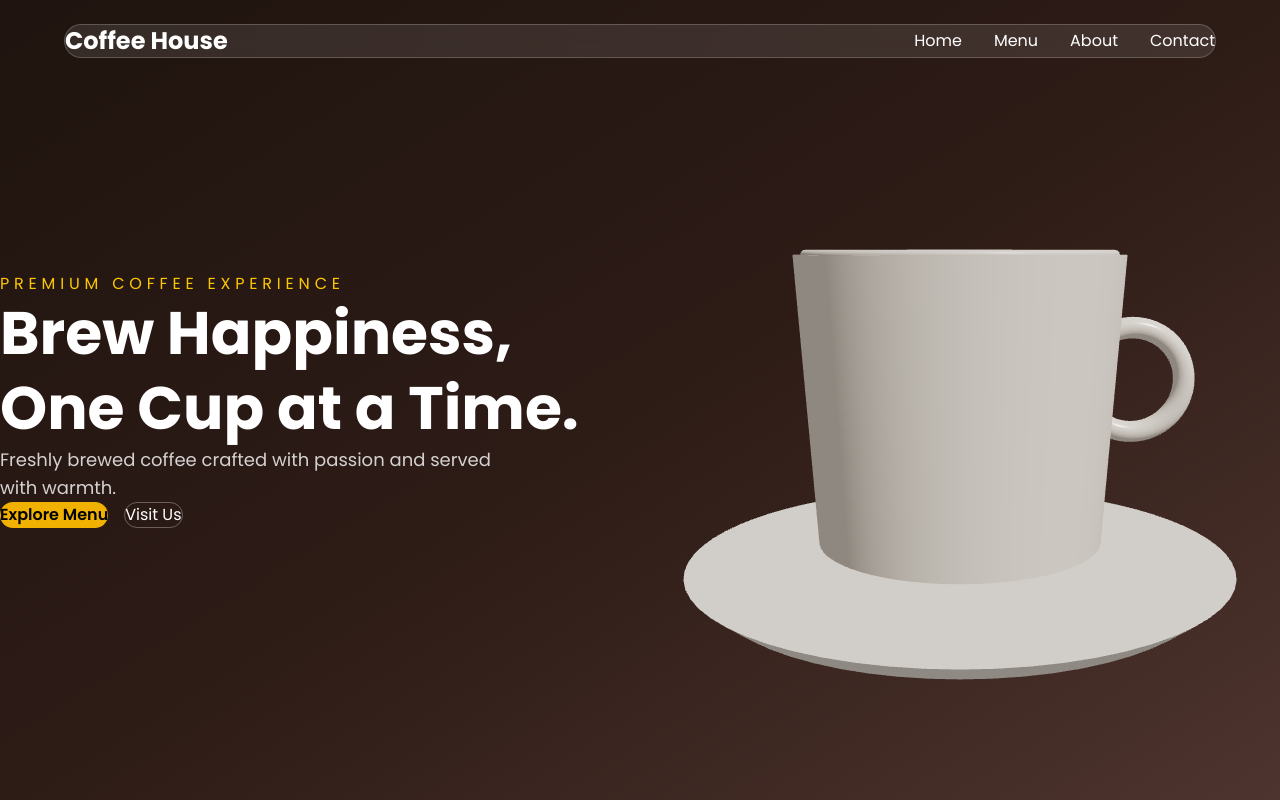
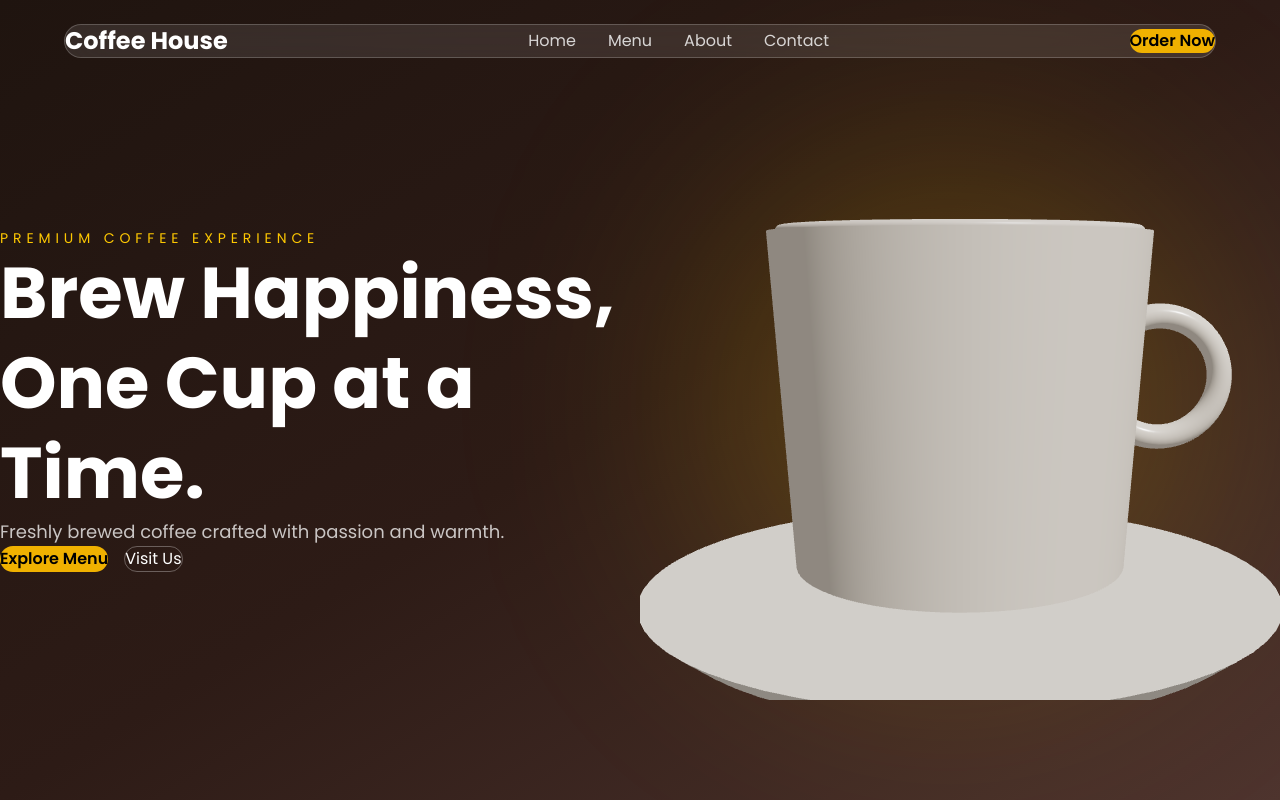
Before and after one commit to rpkoandacode/CoffeeHouse-by-RPK, a React (Vite) app in the folder client/: page / in a window 1280 px wide. Built offline with nearby package versions, Linux system fonts and the light colour scheme.

Commit message:
update nav bar and hero

```diff
--- a/client/src/components/Hero.jsx
+++ b/client/src/components/Hero.jsx
@@ -1,45 +1,47 @@
 import { Canvas } from '@react-three/fiber';
-import { Environment, OrbitControls } from '@react-three/drei';
 import CoffeeCup from './CoffeeCup';
 
 export default function Hero() {
   return (
-    <section className="relative h-screen bg-[#1f140f] overflow-hidden">
+    <section className="relative h-screen overflow-hidden bg-[#1f140f]">
       <div className="absolute inset-0 bg-gradient-to-br from-[#1f140f] via-[#2D1B16] to-[#4E342E]" />
+
+      {/* Glow */}
+      <div className="absolute right-20 top-1/2 -translate-y-1/2 w-[500px] h-[500px] rounded-full bg-yellow-400/20 blur-[120px]" />
 
       <div className="relative z-10 max-w-7xl mx-auto h-full grid md:grid-cols-2 items-center px-8">
         <div className="text-white">
-          <p className="text-yellow-400 uppercase tracking-[0.3em] mb-4">
+          <p className="text-yellow-400 uppercase tracking-[0.35em] mb-4 text-sm">
             Premium Coffee Experience
           </p>
 
-          <h1 className="text-6xl font-bold leading-tight mb-6">
+          <h1 className="text-6xl md:text-7xl font-bold leading-tight mb-6">
             Brew Happiness,
             <br />
             One Cup at a Time.
           </h1>
 
-          <p className="text-lg text-white/80 mb-8 max-w-lg">
-            Freshly brewed coffee crafted with passion and served with warmth.
+          <p className="text-lg text-white/75 max-w-lg mb-8">
+            Freshly brewed coffee crafted with passion and warmth.
           </p>
 
           <div className="flex gap-4">
-            <button className="bg-yellow-500 text-black px-6 py-3 rounded-full font-semibold hover:scale-105 transition">
+            <button className="bg-yellow-500 text-black px-7 py-3 rounded-full font-semibold">
               Explore Menu
             </button>
 
-            <button className="border border-white/30 px-6 py-3 rounded-full hover:bg-white/10 transition">
+            <button className="border border-white/30 px-7 py-3 rounded-full">
               Visit Us
             </button>
           </div>
         </div>
 
         <div className="h-[600px]">
-          <Canvas camera={{ position: [0, 0.3, 4], fov: 35 }}>
-  <ambientLight intensity={0.8} />
-  <directionalLight position={[3, 5, 4]} intensity={2} />
-  <CoffeeCup />
-</Canvas>
+          <Canvas camera={{ position: [0, 0.2, 3.8], fov: 32 }}>
+            <ambientLight intensity={0.8} />
+            <directionalLight position={[3, 5, 4]} intensity={2} />
+            <CoffeeCup />
+          </Canvas>
         </div>
       </div>
     </section>
--- a/client/src/components/Navbar.jsx
+++ b/client/src/components/Navbar.jsx
@@ -1,15 +1,19 @@
 export default function Navbar() {
   return (
     <nav className="fixed top-6 left-1/2 -translate-x-1/2 z-50 w-[90%] max-w-6xl">
-      <div className="backdrop-blur-md bg-white/10 border border-white/20 rounded-full px-8 py-4 flex justify-between items-center">
+      <div className="backdrop-blur-xl bg-white/10 border border-white/20 rounded-full px-8 py-4 flex items-center justify-between">
         <h1 className="text-2xl font-bold text-white">Coffee House</h1>
 
-        <div className="hidden md:flex gap-8 text-white">
-          <a href="#" className="hover:text-yellow-400 transition">Home</a>
-          <a href="#" className="hover:text-yellow-400 transition">Menu</a>
-          <a href="#" className="hover:text-yellow-400 transition">About</a>
-          <a href="#" className="hover:text-yellow-400 transition">Contact</a>
+        <div className="hidden md:flex gap-8 text-white/80">
+          <a href="#">Home</a>
+          <a href="#">Menu</a>
+          <a href="#">About</a>
+          <a href="#">Contact</a>
         </div>
+
+        <button className="bg-yellow-500 text-black px-5 py-2 rounded-full font-semibold">
+          Order Now
+        </button>
       </div>
     </nav>
   );
--- a/client/src/pages/Home.jsx
+++ b/client/src/pages/Home.jsx
@@ -3,9 +3,9 @@ import Hero from '../components/Hero';
 
 export default function Home() {
   return (
-    <div>
+    <>
       <Navbar />
       <Hero />
-    </div>
+    </>
   );
 }
--- a/client/src/styles/global.css
+++ b/client/src/styles/global.css
@@ -21,3 +21,7 @@ a {
 button {
   font-family: inherit;
 }
+
+html {
+  scroll-behavior: smooth;
+}
```
